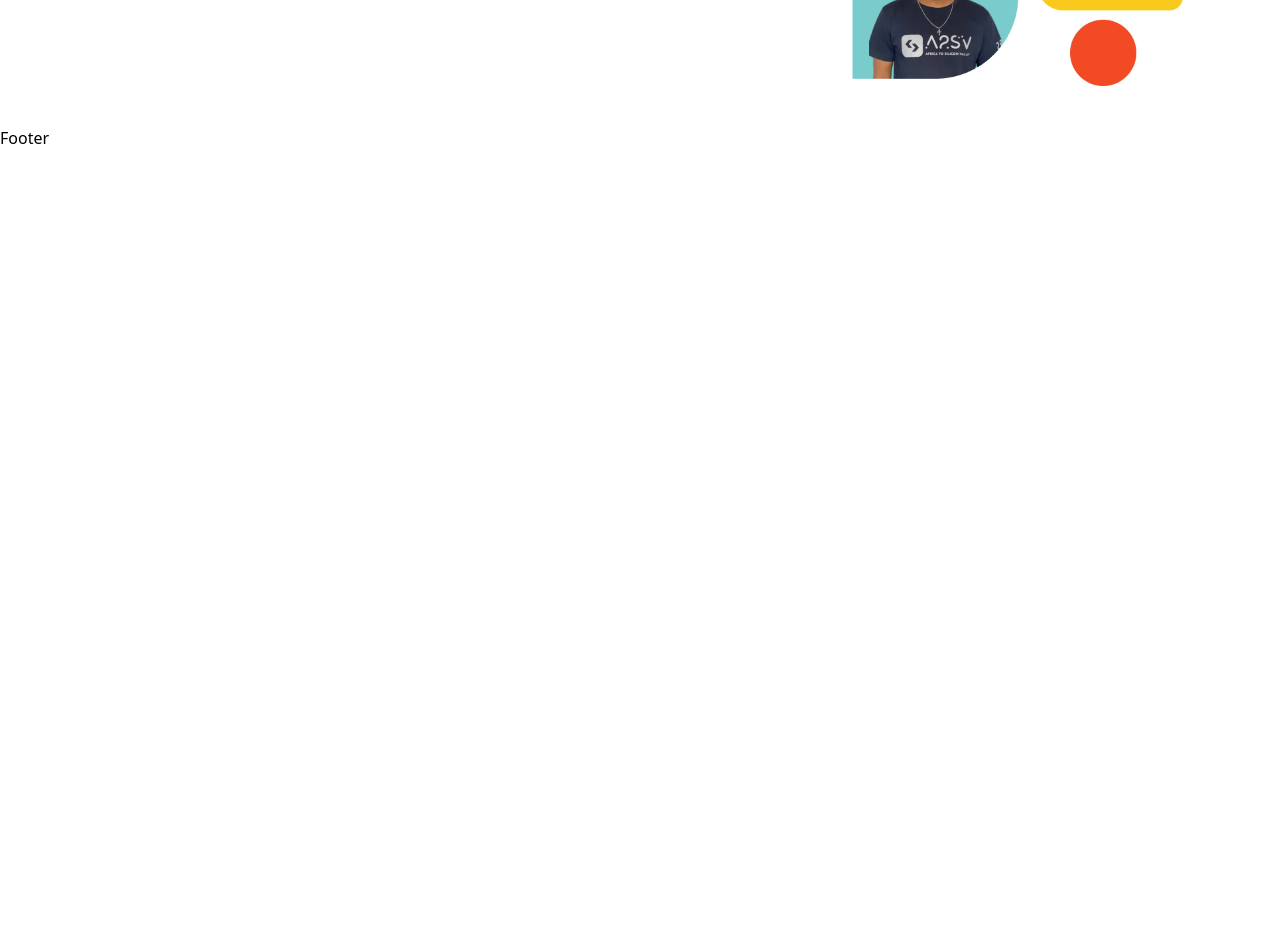
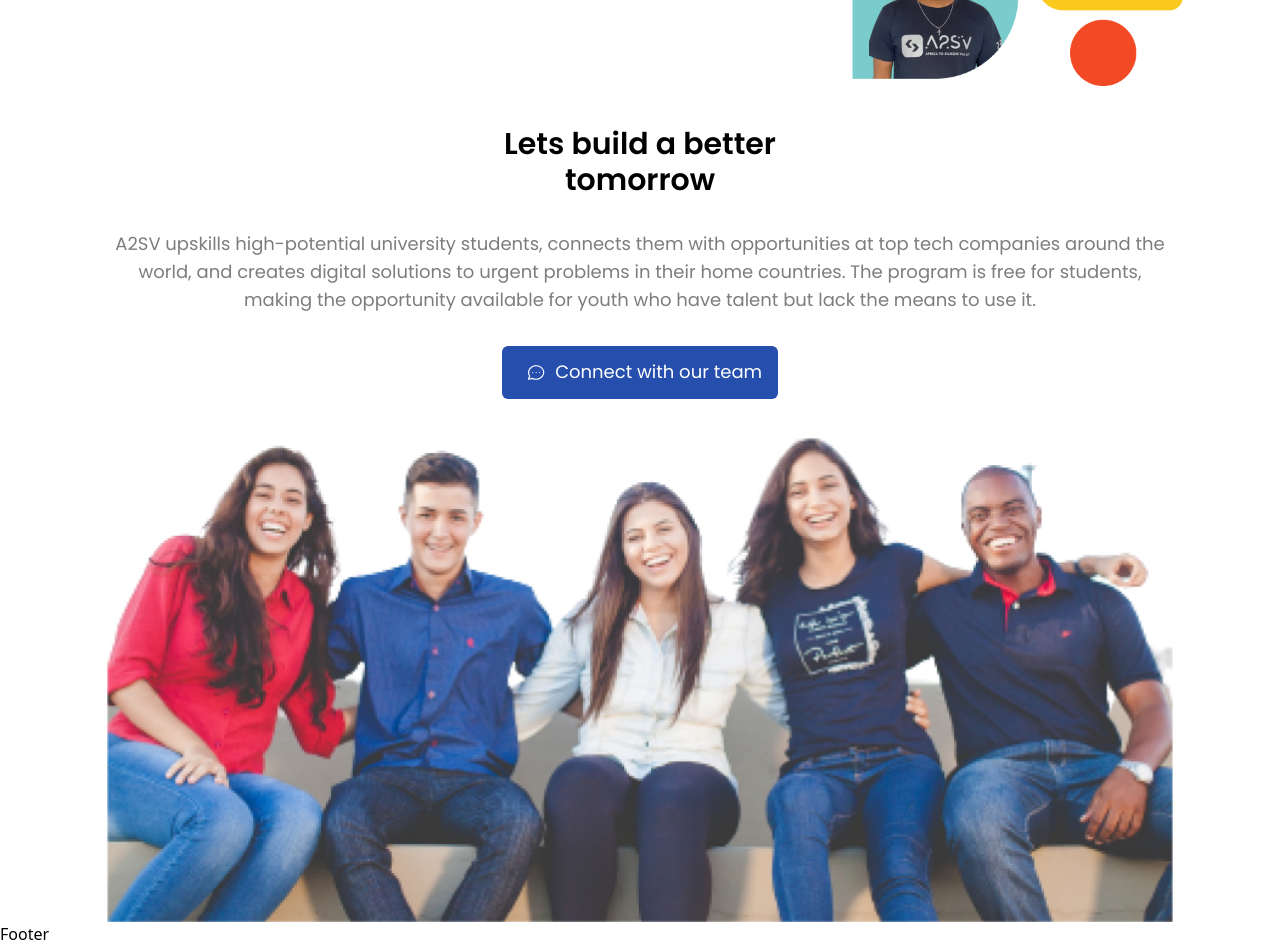
Before and after one commit to RealEskalate/2023-project-phase-starter-projects, a Next.js app in the folder aastu/web/group-2/: page / in a window 1280 px wide. Shown: the part 540-1486 px from the top of the page. Before the commit the page ends 800 px from the top, so only its background shows below. Built offline with nearby package versions, Linux system fonts and the light colour scheme; a web font is replaced by a local one.

Commit message:
feat(AASTU-WEB-g2): Update Home-page (#67)
authored by - solomon-abate-a2sv

```diff
--- /dev/null
+++ b/aastu/web/group-2/app/components/home/BuildBetterSection.tsx
@@ -0,0 +1,38 @@
+import Image  from 'next/image'
+import background from '@/assets/images/build-better-tommorow.jpg'
+import MessageSvg from '@/assets/images/messages.svg'
+export default function BuildBetterSection() {
+    return (
+        <section className='text-sm text-center flex flex-col items-center space-y-4 md:space-y-8 md:text-lg'>
+        <h2
+        className='font-semibold font-primaryFont text-2xl w-72 md:text-3xl'>
+            Lets build a better tomorrow
+        </h2>
+        <p
+            className='font-primaryFont w-11/12 text-[#7D7D7D] md:w-10/12'
+            >
+            A2SV upskills high-potential university students,
+            connects them with opportunities at top tech companies
+            around the world, and creates digital solutions to urgent
+            problems in their home countries. The program is free for students,
+            making the opportunity available for youth who have talent but lack
+            the means to use it.
+        </p>
+        <button
+            className=' text-white font-primaryFont rounded-md bg-primaryColor py-1 px-2 md:px-4 md:py-2'
+            >
+            <Image
+                className='inline-block m-1 md:m-2'
+                src={MessageSvg} alt='message'
+                width={21.25}
+                height={21.25}/>
+                Connect with our team
+        </button>
+
+        <Image
+            className='w-10/12 object-top object-cover h-10/12'
+            src={background}
+            alt='hero'/>
+        </section>
+    )
+}
--- a/aastu/web/group-2/app/page.tsx
+++ b/aastu/web/group-2/app/page.tsx
@@ -1,9 +1,15 @@
 /* Components */
 
 import LandingSection from "./components/home/LandingSection"
+import BuildBetterSection from "./components/home/BuildBetterSection"
 
 export default function IndexPage() {
-  return <LandingSection />
+  return (
+  <>
+    <LandingSection />
+    <BuildBetterSection />
+  </>
+  )
 }
 
 export const metadata = {
```
Also changed, not shown: aastu/web/group-2/assets/images/build-better-tommorow.jpg (added), aastu/web/group-2/assets/images/messages.svg (added).
